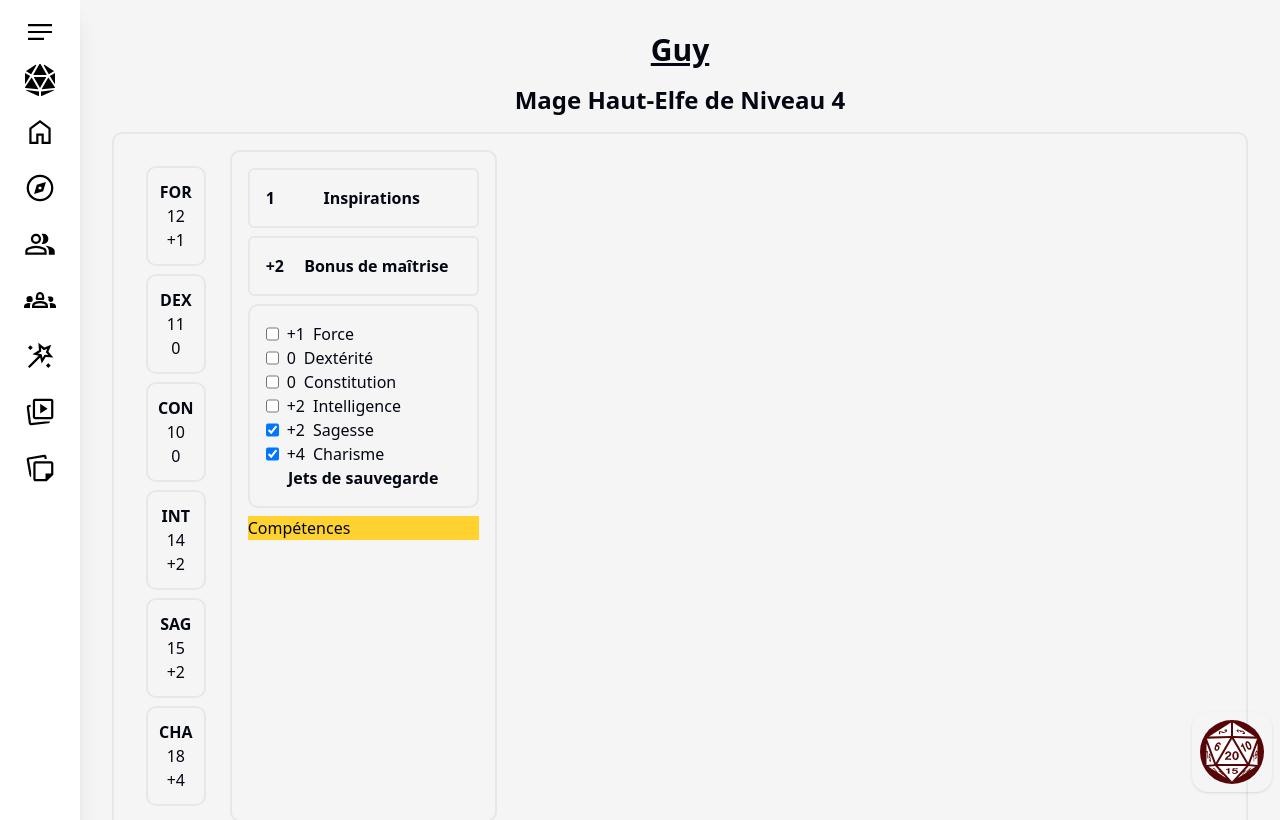
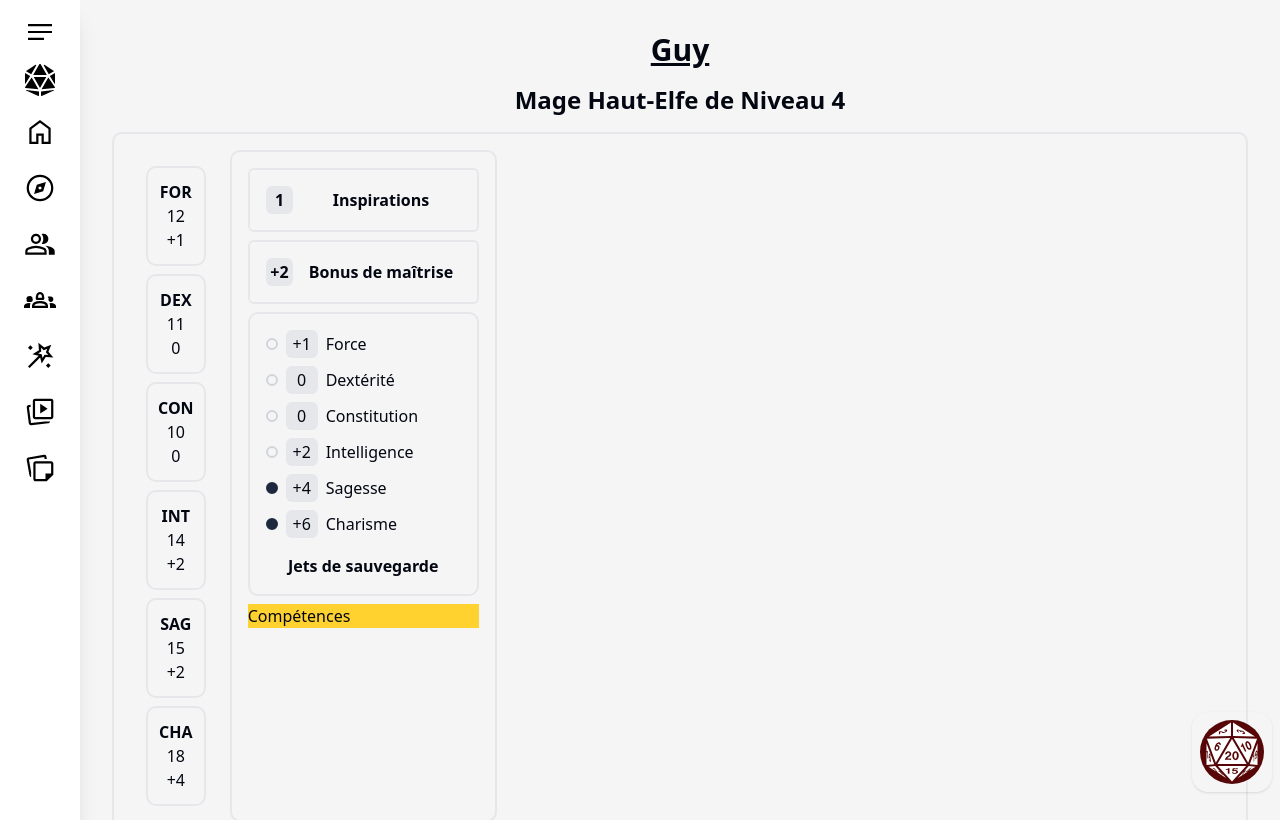
Before and after one commit to Mickael-Desclaux/Front_GameMasterCompanion, a React (Vite) app: page /player/1 in a window 1280 px wide. Shown: the top 820 px of the page. Built offline with nearby package versions, Linux system fonts and the light colour scheme.

Commit message:
Handle saving throws display

```diff
--- a/src/pages/player.tsx
+++ b/src/pages/player.tsx
@@ -36,18 +36,20 @@ export default function PlayerPage() {
                             <ul className="flex flex-col gap-2">
                                 <li className="w-full border-2 rounded-sm">
                                     <div className="flex flex-row items-center gap-2 w-full p-4 font-bold">
-                                        <span>{character.characterInspirations}</span>
+                                        <span
+                                            className="px-1 py-0.5 bg-gray-200 w-8 text-center rounded-sm">{character.characterInspirations}</span>
                                         <span className="text-center w-full">Inspirations</span>
                                     </div>
                                 </li>
                                 <li className="w-full border-2 rounded-sm">
                                     <div className="flex flex-row items-center gap-2 w-full p-4 font-bold">
-                                        <span>+{addProficiencyBonus(character.characterLevel)}</span>
+                                        <span
+                                            className="px-1 py-0.5 bg-gray-200 w-8 text-center rounded-sm">+{addProficiencyBonus(character.characterLevel)}</span>
                                         <span className="text-center w-full">Bonus de maîtrise</span>
                                     </div>
                                 </li>
                                 <SavingThrowsList statProficiencies={character.characterStatsProficiencies}
-                                                  stat={character.characterStats}/>
+                                                  stat={character.characterStats} level={character.characterLevel}/>
                                 <li className="w-full bg-amber-300">Compétences</li>
                             </ul>
                         </div>
@@ -67,25 +69,26 @@ export default function PlayerPage() {
 type SavingThrowsListProps = {
     statProficiencies: Proficiency[],
     stat: CharacterStats,
+    level: number
 }
 
-function SavingThrowsList({statProficiencies, stat}: SavingThrowsListProps) {
+function SavingThrowsList({statProficiencies, stat, level}: SavingThrowsListProps) {
 
     return (
-        <ul className="border-2 border-gray-200 rounded-lg p-4">
+        <ul className="border-2 border-gray-200 rounded-lg p-4 flex flex-col gap-2">
             <SavingThrowStat statProficiencies={statProficiencies} statLabel="Force" stat={stat.strength}
-                             proficiency={"STRENGTH"}/>
+                             proficiency={"STRENGTH"} level={level}/>
             <SavingThrowStat statProficiencies={statProficiencies} statLabel="Dextérité" stat={stat.dexterity}
-                             proficiency={"DEXTERITY"}/>
+                             proficiency={"DEXTERITY"} level={level}/>
             <SavingThrowStat statProficiencies={statProficiencies} statLabel="Constitution" stat={stat.constitution}
-                             proficiency={"CONSTITUTION"}/>
+                             proficiency={"CONSTITUTION"} level={level}/>
             <SavingThrowStat statProficiencies={statProficiencies} statLabel="Intelligence" stat={stat.intelligence}
-                             proficiency={"INTELLIGENCE"}/>
+                             proficiency={"INTELLIGENCE"} level={level}/>
             <SavingThrowStat statProficiencies={statProficiencies} statLabel="Sagesse" stat={stat.wisdom}
-                             proficiency={"WISDOM"}/>
+                             proficiency={"WISDOM"} level={level}/>
             <SavingThrowStat statProficiencies={statProficiencies} statLabel="Charisme" stat={stat.charisma}
-                             proficiency={"CHARISMA"}/>
-            <li className="font-bold text-center">Jets de sauvegarde</li>
+                             proficiency={"CHARISMA"} level={level}/>
+            <li className="font-bold text-center mt-2">Jets de sauvegarde</li>
         </ul>
     )
 }
@@ -94,15 +97,20 @@ type SavingThrowStatProps = {
     statProficiencies: Proficiency[],
     proficiency: Proficiency,
     statLabel: string,
-    stat: number
+    stat: number,
+    level: number
 }
 
-function SavingThrowStat({statProficiencies, statLabel, stat, proficiency}: SavingThrowStatProps) {
+function SavingThrowStat({statProficiencies, statLabel, stat, proficiency, level}: SavingThrowStatProps) {
     return (
-        <li className="flex flex-row gap-2">
-            <input type="checkbox" readOnly={true} className="rounded-full"
+        <li className="flex flex-row  items-center gap-2">
+            <input type="radio" readOnly={true}
+                   className="appearance-none peer w-3 h-3 border-2 border-gray-300 rounded-full checked:bg-slate-800 checked:border-slate-800"
                    checked={checkProficiencyBonus(statProficiencies, proficiency)}/>
-            <span>{computeStatBonus(stat)}</span>
+            <span className="px-1 py-0.5 bg-gray-200 w-8 text-center rounded-sm">
+                {checkProficiencyBonus(statProficiencies, proficiency) ?
+                    `+${Number(computeStatBonus(stat)) + addProficiencyBonus(level)}` :
+                    computeStatBonus(stat)}</span>
             <span>{statLabel}</span>
         </li>
     )
```
